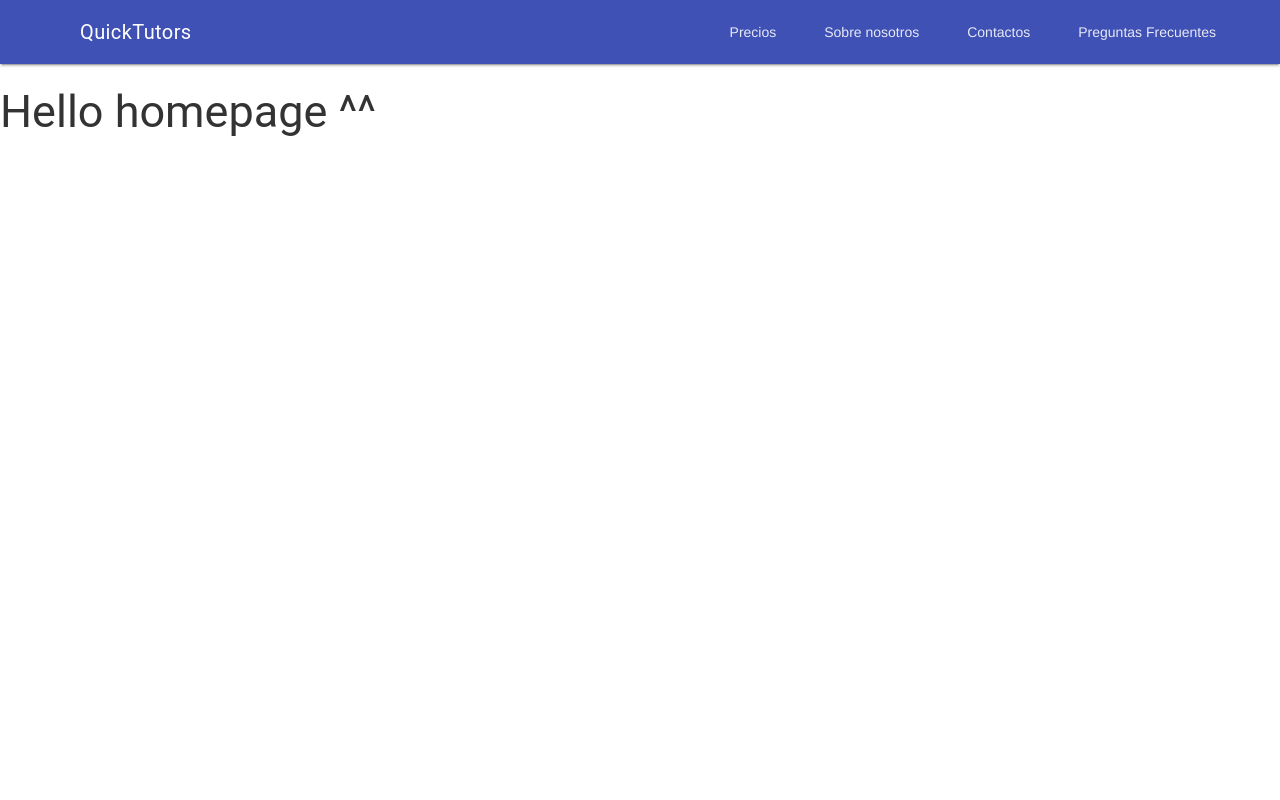
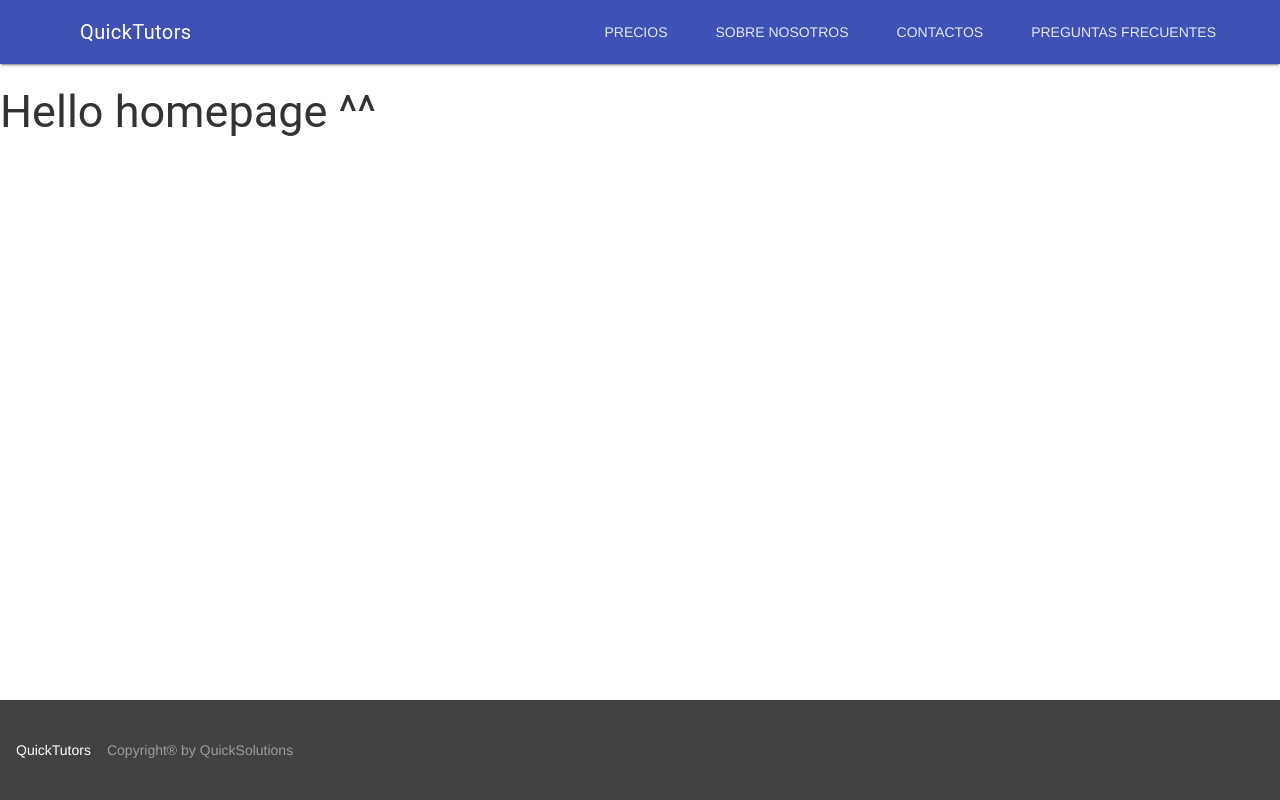
Before and after one commit to Pujolsluis/quicktutors, a Django app: page /home/ in a window 1280 px wide. Run offline with Django 3.2, Linux system fonts and the light colour scheme; some libraries are stand-ins or nearby versions.

Commit message:
Adding Footer and Drawer

```diff
--- a/quicktutorsApp/templates/quicktutorsApp/base.html
+++ b/quicktutorsApp/templates/quicktutorsApp/base.html
@@ -27,6 +27,7 @@
 
 		<title>QuickTutors</title>
 	</head>
+
 	<body>
 		<div class="mdl-layout mdl-js-layout mdl-layout--fixed-header">
 			<header class="mdl-layout__header">
@@ -37,13 +38,23 @@
 					<div class="mdl-layout-spacer"></div>
 
 					<nav class="mdl-navigation mdl-layout--large-screen-only">
+						<a class="mdl-navigation__link mdl-typography--text-uppercase" href="">Precios</a>
+						<a class="mdl-navigation__link mdl-typography--text-uppercase" href="">Sobre nosotros</a>
+						<a class="mdl-navigation__link mdl-typography--text-uppercase" href="">Contactos</a>
+						<a class="mdl-navigation__link mdl-typography--text-uppercase" href="">Preguntas Frecuentes</a>
+					</nav>
+				</div>
+			</header>
+
+			<div class="mdl-layout__drawer mdl-layout--small-screen-only">
+				<span class="mdl-layout-title">Quicktutors</span>
+				<nav class="mdl-navigation">
 					<a class="mdl-navigation__link" href="">Precios</a>
-	        <a class="mdl-navigation__link" href="">Sobre nosotros</a>
+					<a class="mdl-navigation__link" href="">Sobre Nosotros</a>
 					<a class="mdl-navigation__link" href="">Contactos</a>
 					<a class="mdl-navigation__link" href="">Preguntas Frecuentes</a>
 				</nav>
 			</div>
-	  </header>
 
 			<main class="mdl-layout__content">
 				<div class="page-content">
@@ -51,7 +62,16 @@
 					{% endblock %}
 				</div>
 			</main>
+
+			<footer class="mdl-mini-footer">
+				<div class="mdl-mini-footer__middle-section">
+					<div class="mdl-mini-footer__middle-section">
+					<div class="mdl-logo">QuickTutors</div>
+					<ul class="mdl-mini-footer__link-list">
+						<li><a href="#">Copyright&reg; by QuickSolutions</a></li>
+					</ul>
 				</div>
-
+			</footer>
+		</div>
 	</body>
 </html>
```
Lines whose indentation alone changed are shown as unchanged.
